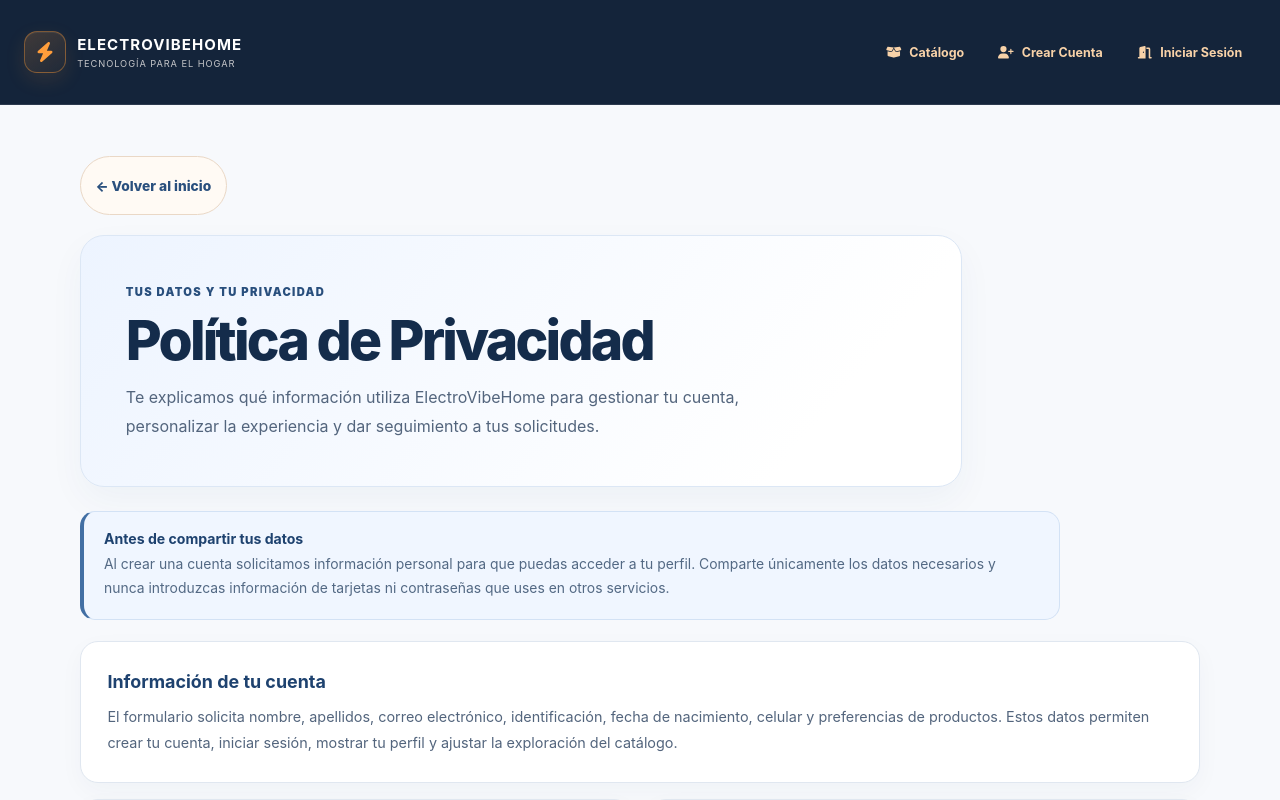
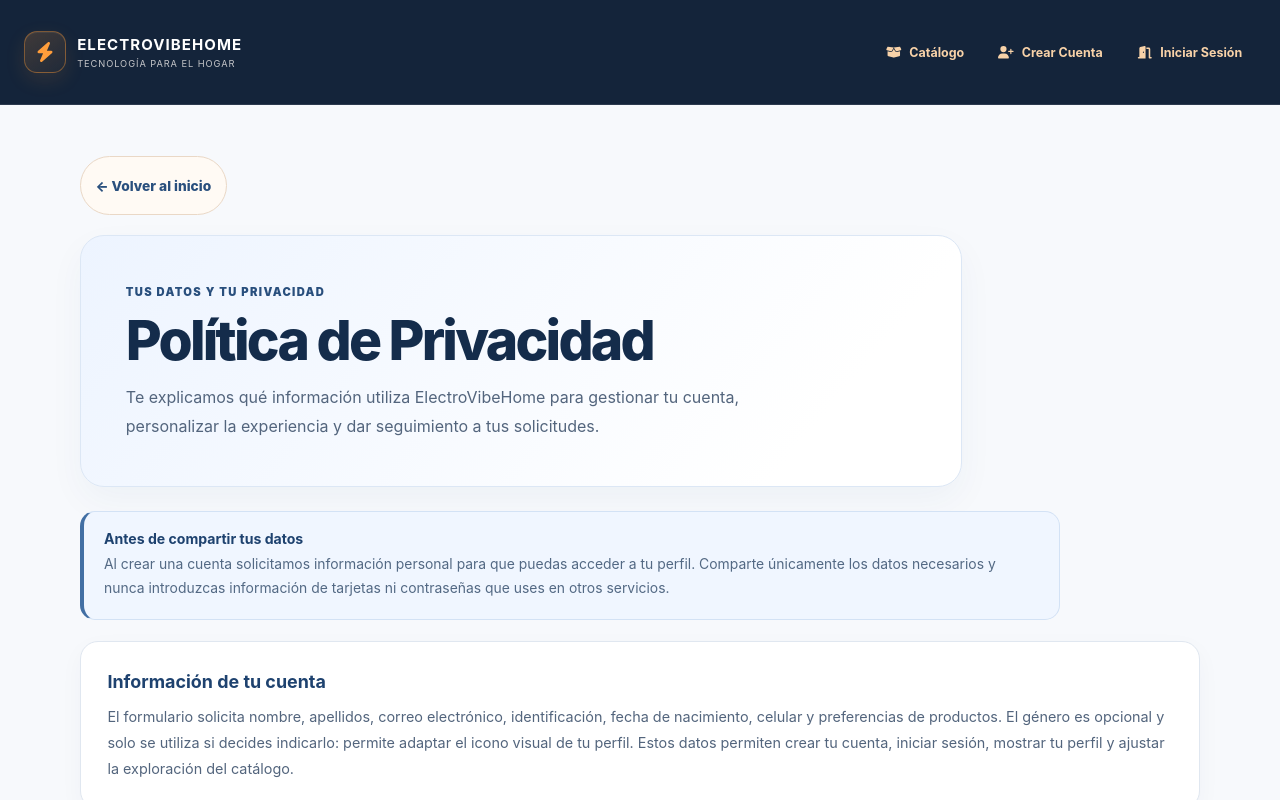
Before and after one commit to sro2005/my-app, a React (Vite) app: page /privacy in a window 1280 px wide. Shown: the top 800 px of the page. Built offline with nearby package versions, Linux system fonts and the light colour scheme.

Commit message:
Documentar el nuevo dato opcional en la Política de Privacidad

```diff
--- a/src/components/PrivacyPage.jsx
+++ b/src/components/PrivacyPage.jsx
@@ -11,7 +11,7 @@ const PrivacyPage = () => (
     sections={[
       {
         title: 'Información de tu cuenta',
-        body: 'El formulario solicita nombre, apellidos, correo electrónico, identificación, fecha de nacimiento, celular y preferencias de productos. Estos datos permiten crear tu cuenta, iniciar sesión, mostrar tu perfil y ajustar la exploración del catálogo.'
+        body: 'El formulario solicita nombre, apellidos, correo electrónico, identificación, fecha de nacimiento, celular y preferencias de productos. El género es opcional y solo se utiliza si decides indicarlo: permite adaptar el icono visual de tu perfil. Estos datos permiten crear tu cuenta, iniciar sesión, mostrar tu perfil y ajustar la exploración del catálogo.'
       },
       {
         title: 'Uso del correo y recuperación del acceso',
```
